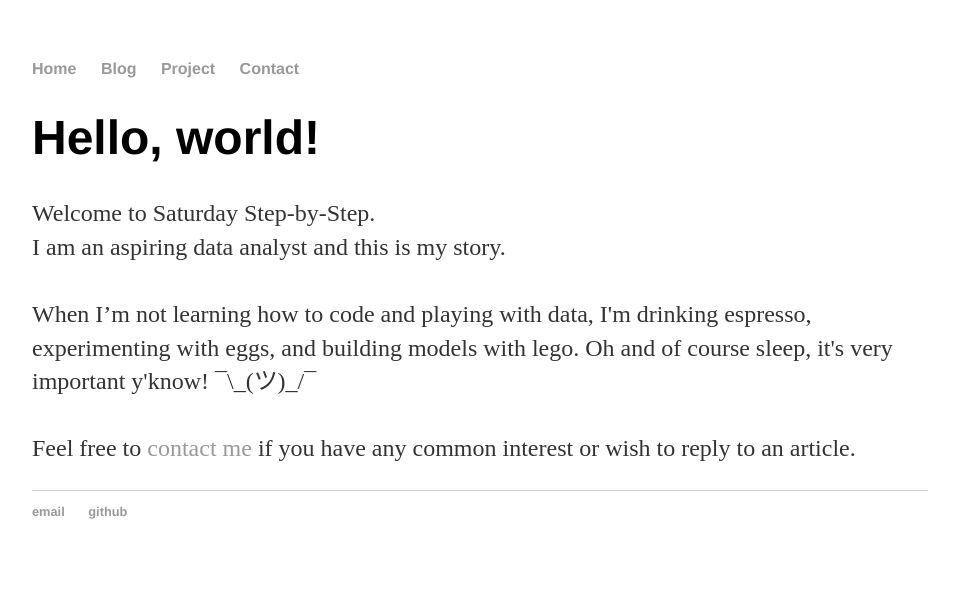
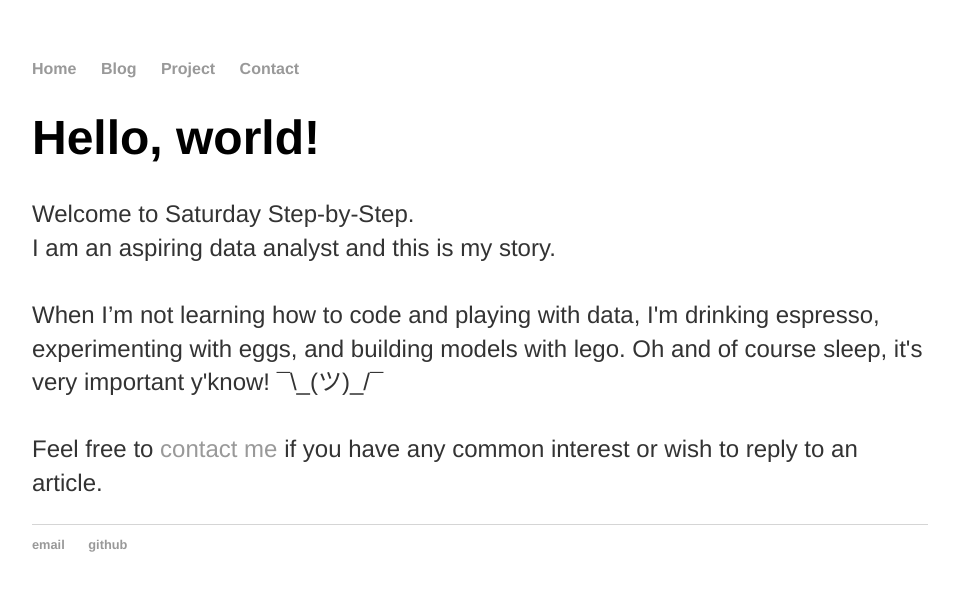
Before and after one commit to saturdaystepbystep/saturdaystepbystep.github.io, a Jekyll site: the page index.html, which Jekyll copies as it is, in a window 1280 px wide. Shown: the top 591 px of the page, without its empty margins (160-1113 px from the left). Built offline with Jekyll 4.4.1, drawn with Linux system fonts in a browser that asks for light colours.

Commit message:
Update main.css

```diff
--- a/css/main.css
+++ b/css/main.css
@@ -1,6 +1,7 @@
 body {
     margin: 60px auto;
     width: 70%;
+    font-family:'Helvetica Neue', 'Helvetica';
 }
 nav ul, footer ul {
     font-family:'Helvetica Neue', 'Helvetica' ;
```
